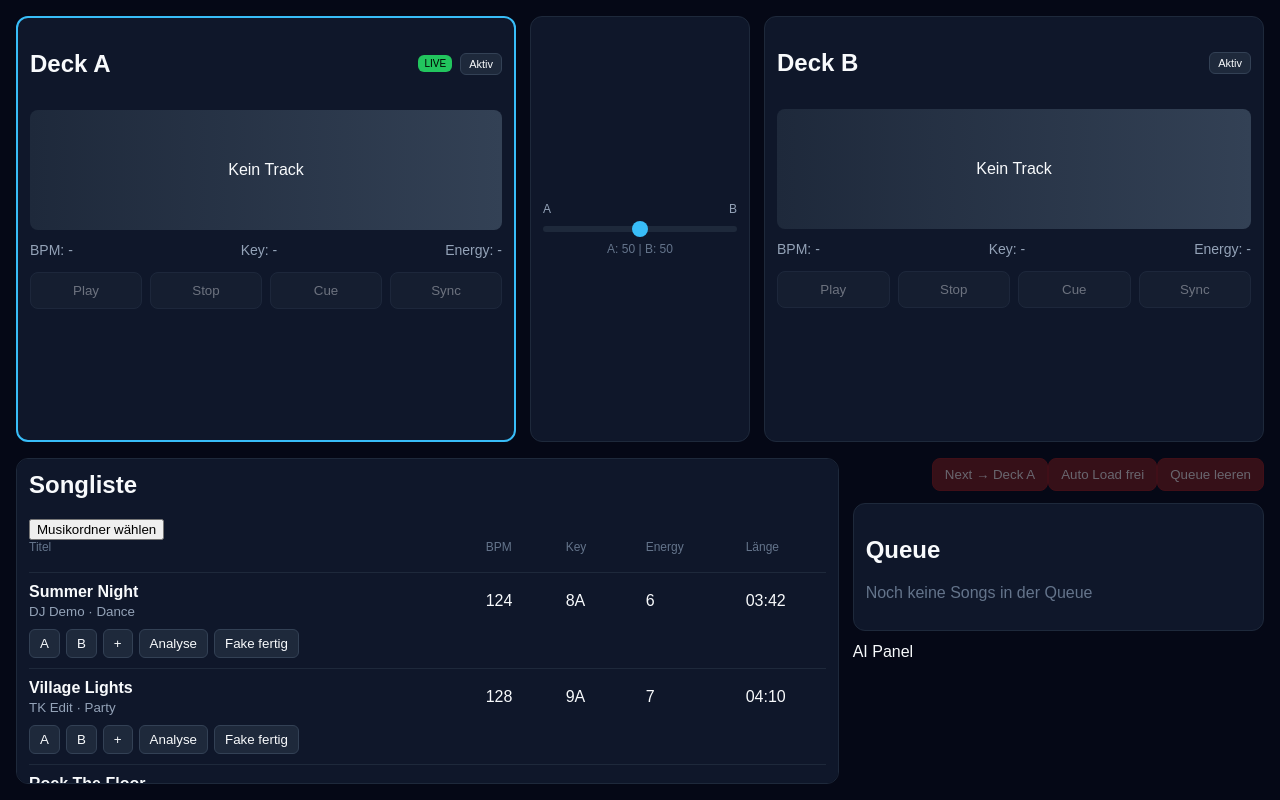
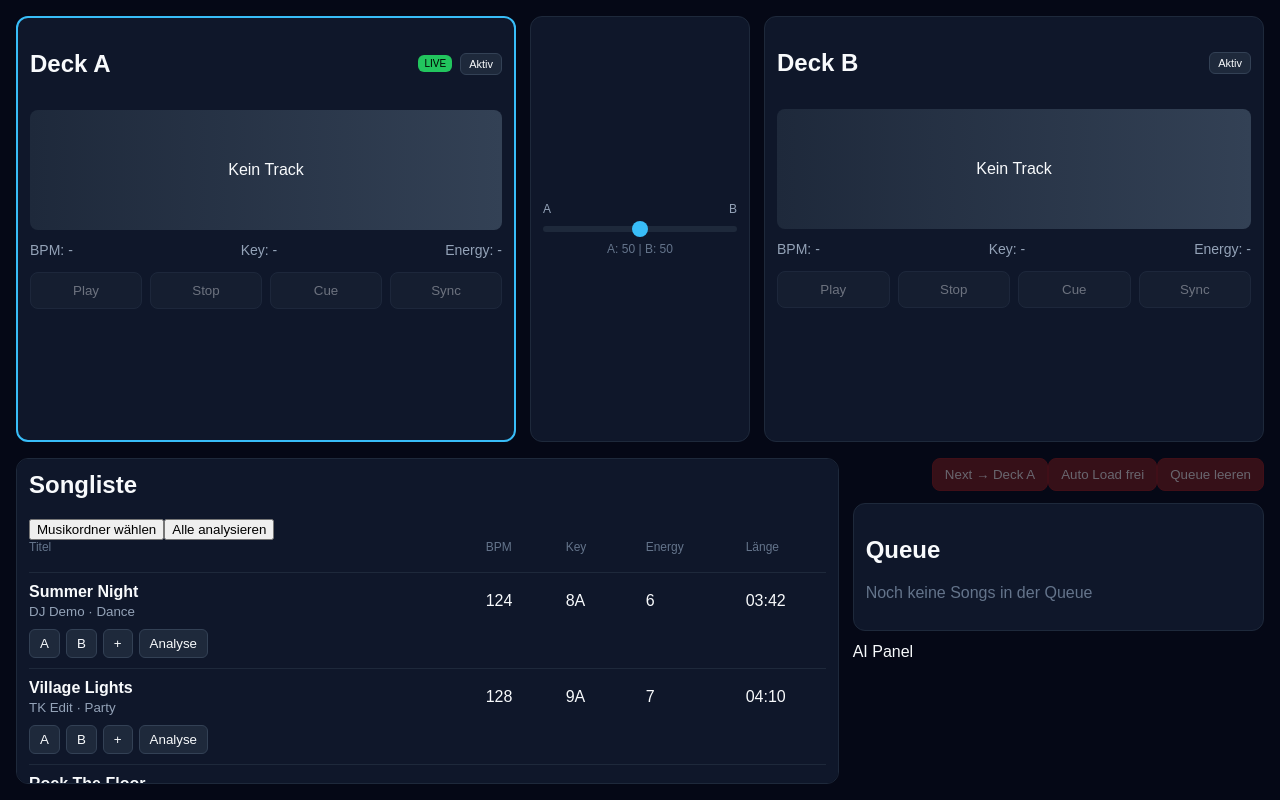
Before and after one commit to thomas-2026-dorf/mac-ki-dj, a React (Vite) app: page / in a window 1280 px wide. Built offline with nearby package versions, Linux system fonts and the light colour scheme.

Commit message:
Alle analysieren verarbeitet alle nicht fertigen Tracks

```diff
--- a/src/components/TrackList.tsx
+++ b/src/components/TrackList.tsx
@@ -118,10 +118,7 @@ export default function TrackList({
         saveLibrary(updated, musicFolder);
     }
 
-    function runFakeAnalysis(trackId: string) {
-        const updated = tracks.map((track) => {
-            if (track.id !== trackId) return track;
-
+    function runFakeAnalysis(track: Track): Track {
         return {
             ...track,
             bpm: track.bpm || 124,
@@ -139,39 +136,27 @@ export default function TrackList({
                 introEndSeconds: 16,
                 outroStartSeconds: 165,
                 hasDjOutro: false,
-                    note: "Fake-Analyse: Testwerte für Workflow gesetzt.",
+                note: "Fake-Analyse Batch",
                 cuePoints: [
                     {
-                            id: `${track.id}-cue-start`,
+                        id: `${track.id}-start`,
                         name: "Start",
                         timeSeconds: 0,
                         type: "start" as const,
                     },
-                        {
-                            id: `${track.id}-cue-intro-end`,
-                            name: "Intro Ende",
-                            timeSeconds: 16,
-                            type: "intro" as const,
-                        },
-                        {
-                            id: `${track.id}-cue-outro`,
-                            name: "Outro Start",
-                            timeSeconds: 165,
-                            type: "outro" as const,
-                        },
                 ],
-                    loops: [
-                        {
-                            id: `${track.id}-loop-outro`,
-                            name: "Outro Loop 16 Beats",
-                            startSeconds: 165,
-                            endSeconds: 173,
-                            beats: 16 as const,
-                            purpose: "outro-builder" as const,
-                        },
-                    ],
+                loops: [],
             },
         };
+    }
+
+    // 🔥 ALLE analysieren
+    function analyzeAll() {
+        const updated = tracks.map((track) => {
+            if (track.analysis?.status !== "done") {
+                return runFakeAnalysis(track);
+            }
+            return track;
         });
 
         setTracks(updated);
@@ -190,8 +175,12 @@ export default function TrackList({
             <div className="track-list-title-row">
                 <h2>Songliste</h2>
 
-                <button type="button" onClick={handleSelectFolder}>
+                <button onClick={handleSelectFolder}>
                     Musikordner wählen
+                </button>
+
+                <button onClick={analyzeAll}>
+                    Alle analysieren
                 </button>
             </div>
 
@@ -226,7 +215,7 @@ export default function TrackList({
 
                         {track.analysis?.status === "done" && (
                             <div style={{ color: "lightgreen", fontSize: "12px" }}>
-                                Analyse fertig · BPM {track.analysis.detectedBpm} · Key {track.analysis.detectedKey}
+                                Analyse fertig
                             </div>
                         )}
                     </div>
@@ -237,16 +226,12 @@ export default function TrackList({
                     <span>{track.duration}</span>
 
                     <div className="load-buttons">
-                        <button type="button" onClick={() => onLoadA(track)}>A</button>
-                        <button type="button" onClick={() => onLoadB(track)}>B</button>
-                        <button type="button" onClick={() => onAddToQueue(track)}>+</button>
+                        <button onClick={() => onLoadA(track)}>A</button>
+                        <button onClick={() => onLoadB(track)}>B</button>
+                        <button onClick={() => onAddToQueue(track)}>+</button>
 
-                        <button type="button" onClick={() => markForAnalysis(track.id)}>
+                        <button onClick={() => markForAnalysis(track.id)}>
                             Analyse
-                        </button>
-
-                        <button type="button" onClick={() => runFakeAnalysis(track.id)}>
-                            Fake fertig
                         </button>
                     </div>
                 </div>
```
Lines whose indentation alone changed are shown as unchanged.
